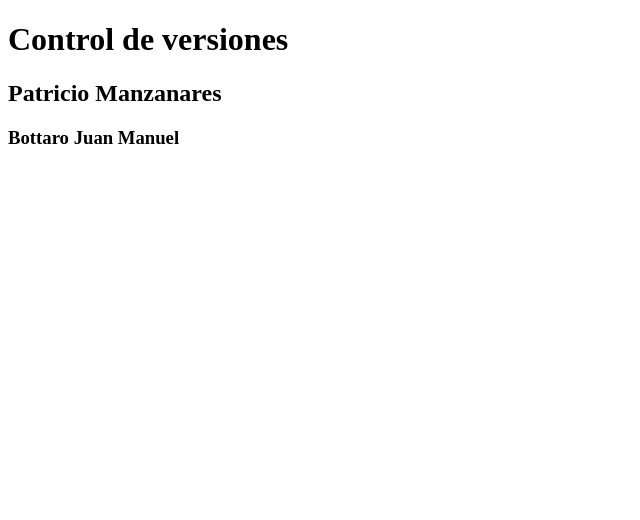
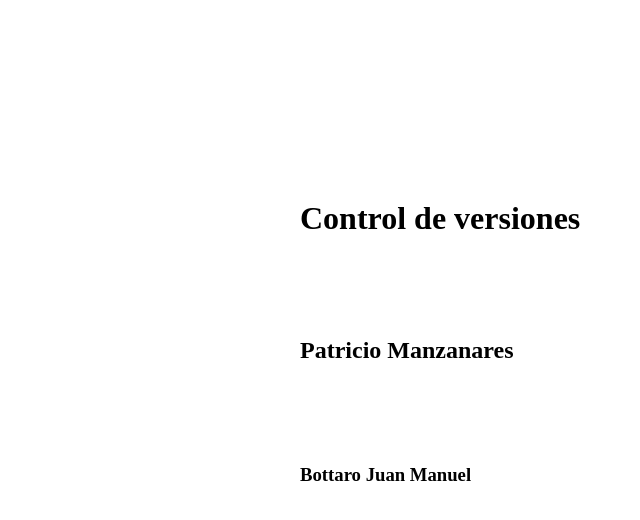
Before and after one commit to Juanmabott/TP_SO_I4_Equipo_111, a plain HTML site: page index.html in a window 1280 px wide. Shown: the whole page, without its empty margins (0-640 px from the left). Drawn offline with Linux system fonts and the light colour scheme.

Commit message:
Update index.html

```diff
--- a/index.html
+++ b/index.html
@@ -5,7 +5,7 @@
 
     <title>UTN FRA</title>
     <link rel="icon" type="image/x-icon" href="favicon.ico">
-    <link rel="stylesheet" type="text/css" href="estilo.css">
+    <link rel="stylesheet" type="text/css" href="estilos.css">
 </head>
 <body>
 
```
